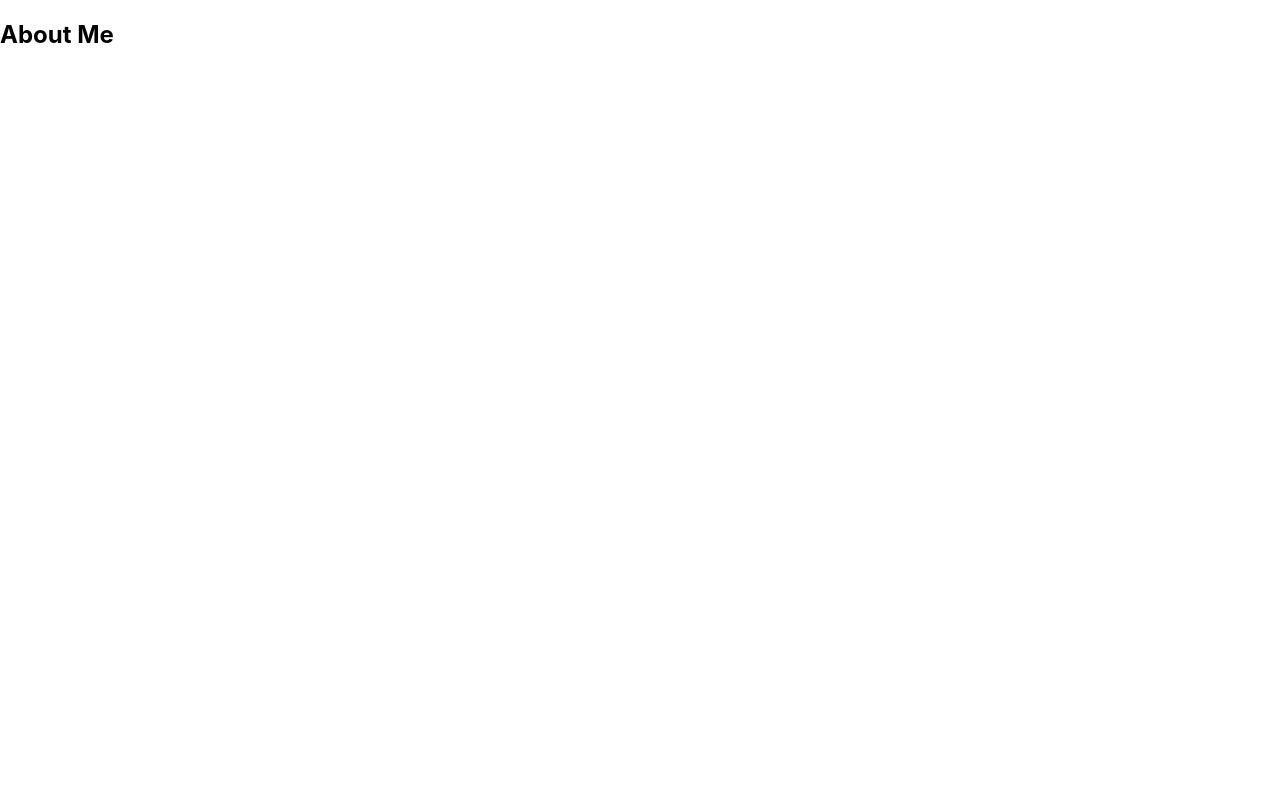
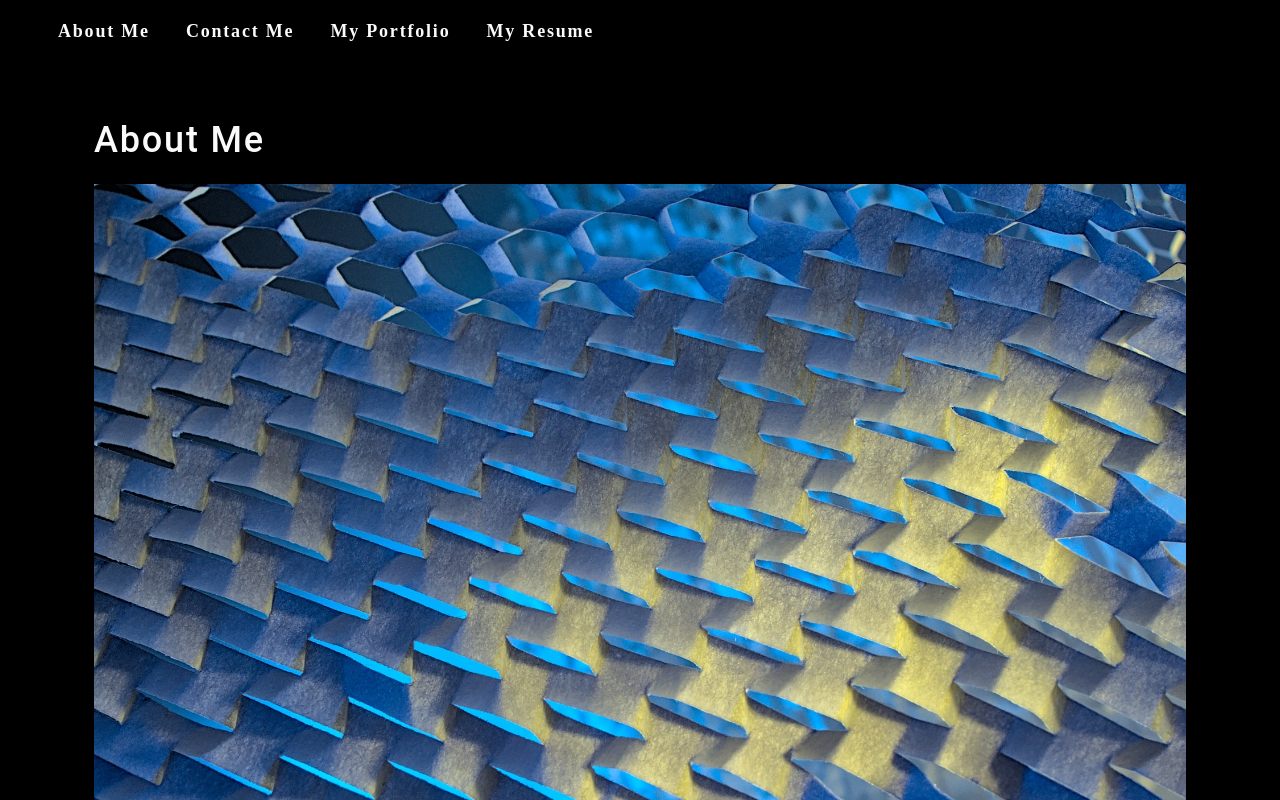
Before and after one commit to jasonarritt/portfolio, a React (Create React App) app: page / in a window 1280 px wide. Shown: the top 800 px of the page. Built offline with nearby package versions, Linux system fonts and the light colour scheme.

Commit message:
Initial Portfolio and Resume components added

```diff
--- a/src/App.js
+++ b/src/App.js
@@ -1,5 +1,5 @@
 import React from "react";
-// import Nav from "./components/Nav";
+import Nav from "./components/Nav";
 import About from "./components/About";
 // import ContactForm from "./components/Contact";
 // import Portfolio from "./components/Portfolio";
@@ -8,7 +8,10 @@
 function App() {
   return (
     <div>
-      <About></About>
+      <Nav></Nav>
+      <main>
+        <About></About>
+      </main>
     </div>
   );
 }
--- a/src/components/About/index.js
+++ b/src/components/About/index.js
@@ -1,9 +1,16 @@
 import React from "react";
+import Background from "../../assets/images/Background.jpg";
 
 function About() {
   return (
     <section>
       <h1 id="about">About Me</h1>
+      <img
+        src={Background}
+        className="my-2"
+        style={{ width: "100%" }}
+        alt="Background"
+      />
     </section>
   );
 }
--- a/src/components/Nav/index.js
+++ b/src/components/Nav/index.js
@@ -1,63 +1,22 @@
-import React, { useEffect } from "react";
-import { capitalizeFirstLetter } from "../../utils/helpers";
+import React from "react";
 
-function Nav(props) {
-  const {
-    categories = [],
-    setCurrentCategory,
-    currentCategory,
-    contactSelected,
-    setContactSelected,
-  } = props;
-
-  useEffect(() => {
-    document.title = capitalizeFirstLetter(currentCategory.name);
-  }, [currentCategory]);
-
+function Nav() {
   return (
-    <header className="flex-row px-1">
-      <h2>
-        <a data-testid="link" href="/">
-          <span role="img" aria-label="camera">
-            {" "}
-            📸
-          </span>{" "}
-          Oh Snap!
-        </a>
-      </h2>
+    <header>
       <nav>
         <ul className="flex-row">
           <li className="mx-2">
-            <a
-              data-testid="about"
-              href="#about"
-              onClick={() => setContactSelected(false)}
-            >
-              About me
-            </a>
+            <a href="#about">About Me</a>
           </li>
-          <li className={`mx-2 ${contactSelected && "navActive"}`}>
-            <span onClick={() => setContactSelected(true)}>Contact</span>
+          <li className="mx-2">
+            <a href="#contact">Contact Me</a>
           </li>
-          {categories.map((category) => (
-            <li
-              className={`mx-1 ${
-                currentCategory.name === category.name &&
-                !contactSelected &&
-                `navActive`
-              }`}
-              key={category.name}
-            >
-              <span
-                onClick={() => {
-                  setCurrentCategory(category);
-                  setContactSelected(false);
-                }}
-              >
-                {capitalizeFirstLetter(category.name)}
-              </span>
-            </li>
-          ))}
+          <li className="mx-2">
+            <a href="#portfolio">My Portfolio</a>
+          </li>
+          <li className="mx-2">
+            <a href="#resume">My Resume</a>
+          </li>
         </ul>
       </nav>
     </header>
--- a/src/index.css
+++ b/src/index.css
@@ -1,13 +1,291 @@
+main {
+  margin: 0 auto;
+  max-width: 90%;
+  padding: 50px 30px;
+}
+:root {
+  --primary: #8c54ff;
+  --secondary: #f3a847;
+  --tertiary: #b12704;
+  --light: #fafafa;
+  --dark: #000000;
+  --darker: #111111;
+  --error: rgb(228, 46, 1);
+  --spacing-one: calc(1rem * 0.5);
+  --spacing-two: calc(1rem);
+  --spacing-five: calc(2.5rem);
+}
+
+* {
+  box-sizing: border-box;
+}
+
+html,
+body {
+  min-height: 100%;
+}
+
 body {
   margin: 0;
-  font-family: -apple-system, BlinkMacSystemFont, 'Segoe UI', 'Roboto', 'Oxygen',
-    'Ubuntu', 'Cantarell', 'Fira Sans', 'Droid Sans', 'Helvetica Neue',
-    sans-serif;
-  -webkit-font-smoothing: antialiased;
-  -moz-osx-font-smoothing: grayscale;
+  padding: 0;
+  font-weight: 600;
+  line-height: 1.5;
+  font-size: 18px;
+  letter-spacing: 0.1em;
+  background: var(--dark);
+  color: var(--light);
+  font-family: "Poiret One", cursive;
 }
 
-code {
-  font-family: source-code-pro, Menlo, Monaco, Consolas, 'Courier New',
-    monospace;
+h1,
+h2,
+h3,
+h4,
+h5,
+h6 {
+  font-family: "Roboto", sans-serif;
+  font-weight: 500;
+  margin: 5px 0;
+  line-height: 1.25;
 }
+
+h1 {
+  font-size: 2.25rem;
+}
+
+h2 {
+  font-size: 2rem;
+}
+
+h3 {
+  font-size: 1.75rem;
+}
+
+h4 {
+  font-size: 1.5rem;
+}
+
+h5 {
+  font-size: 1.25rem;
+}
+
+h6 {
+  font-size: 1rem;
+}
+
+p {
+  font-size: 1.1rem;
+  margin-top: 0;
+}
+
+a {
+  color: var(--tertiary);
+  text-decoration: none;
+  font-weight: bold;
+}
+
+a:hover {
+  text-decoration: underline;
+}
+
+header {
+  background: var(--dark);
+}
+
+header a {
+  color: var(--light);
+}
+
+button {
+  font-size: 1rem;
+  text-decoration: none;
+  padding: 0.25rem 1rem;
+  border-radius: 0.5rem;
+  border: none;
+  outline: none;
+  cursor: pointer;
+  margin: 0 1px;
+  background-color: var(--secondary);
+}
+
+button:hover {
+  opacity: 0.8;
+}
+
+button[disabled] {
+  cursor: default;
+  opacity: 0.8;
+}
+
+img {
+  max-width: 100%;
+}
+
+span[role="img"] {
+  cursor: default;
+}
+
+form {
+  width: 40%;
+}
+
+input {
+  font-size: 1rem;
+  padding: 0.25rem;
+  border: 1px solid var(--dark);
+  outline: none;
+  border-radius: 3px;
+  transition: box-shadow 0.2s;
+}
+
+input:focus {
+  border: 1px solid var(--secondary);
+  box-shadow: 0 0 0.25rem rgba(0, 0, 0, 0.5);
+}
+
+li {
+  list-style: none;
+}
+
+nav a:hover {
+  text-decoration: none;
+}
+
+nav li {
+  cursor: pointer;
+}
+
+textarea {
+  width: 600px;
+  height: 120px;
+  border: 3px solid #cccccc;
+  padding: 5px;
+}
+
+.container {
+  width: 85%;
+  max-width: 1200px;
+  margin-left: auto;
+  margin-right: auto;
+}
+
+.flex-row {
+  display: flex;
+  flex-wrap: wrap;
+}
+
+.space-between {
+  justify-content: space-between;
+}
+
+.flex-end {
+  justify-content: flex-end;
+}
+
+.mx-1 {
+  margin-right: var(--spacing-one);
+  margin-left: var(--spacing-one);
+}
+
+.mx-2 {
+  margin-right: var(--spacing-two);
+  margin-left: var(--spacing-two);
+}
+
+.my-1 {
+  margin-top: var(--spacing-one);
+  margin-bottom: var(--spacing-one);
+}
+
+.my-2 {
+  margin-top: var(--spacing-two);
+  margin-bottom: var(--spacing-two);
+}
+
+.my-5 {
+  margin-top: var(--spacing-five);
+  margin-bottom: var(--spacing-five);
+}
+
+.px-1 {
+  padding-right: var(--spacing-one);
+  padding-left: var(--spacing-one);
+}
+
+.px-2 {
+  padding-right: var(--spacing-two);
+  padding-left: var(--spacing-two);
+}
+
+.py-1 {
+  padding-top: var(--spacing-one);
+  padding-bottom: var(--spacing-one);
+}
+
+.py-2 {
+  padding-top: var(--spacing-two);
+  padding-bottom: var(--spacing-two);
+}
+
+.card {
+  width: 25%;
+  text-align: center;
+}
+
+.img-thumbnail {
+  width: auto;
+  height: 300px;
+  margin-bottom: 50px;
+  cursor: pointer;
+}
+
+.modalBackdrop {
+  background: rgba(0, 0, 0, 0.65);
+  bottom: 0;
+  left: 0;
+  overflow: auto;
+  position: fixed;
+  right: 0;
+  top: 0;
+  z-index: 1;
+}
+
+.modalContainer {
+  background: var(--darker);
+  border-radius: 5px;
+  max-width: 100%;
+  margin: 50px auto;
+  padding: 15px;
+  width: 960px;
+}
+
+.modalTitle {
+  font-size: 18px;
+  font-weight: 600;
+  margin-bottom: 25px;
+}
+
+button {
+  background: var(--primary);
+  border: 0;
+  border-radius: 5px;
+  color: #fff;
+  cursor: pointer;
+  font-size: 16px;
+  font-weight: 600;
+  margin-bottom: 30px;
+  padding: 10px 15px;
+}
+
+a {
+  border-radius: 5px;
+  color: var(--primary);
+  font-weight: 600;
+  padding: 2px 4px;
+  margin-left: -2px;
+  margin-right: -2px;
+}
+
+.navActive {
+  color: var(--secondary);
+}
```
Also changed, not shown: src/components/Portfolio/index.js (+11 -0 lines), src/components/Resume/index.js (+11 -0 lines), src/assets/images/Background.jpg (added), src/assets/images/Profile-Pic.jpg (added).
